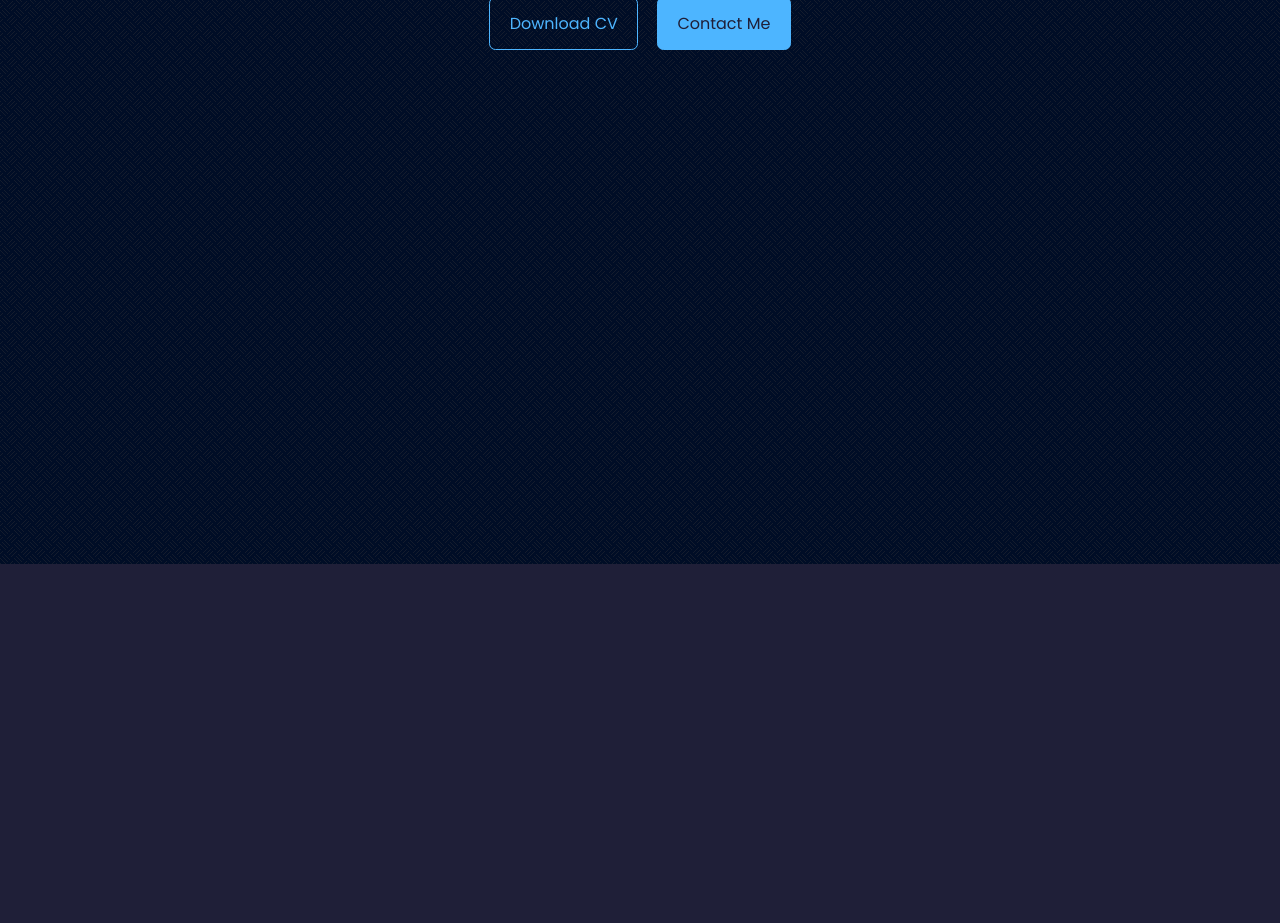
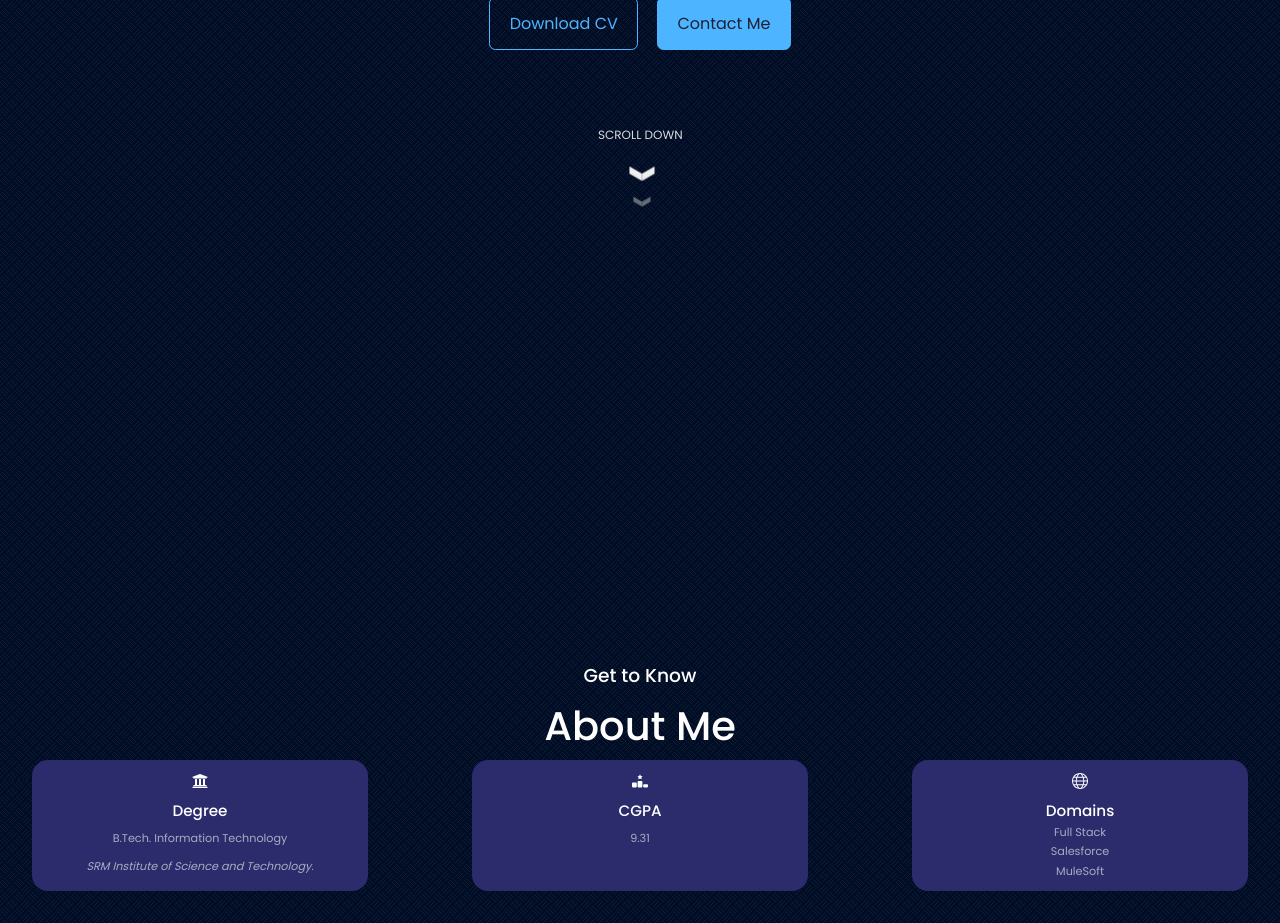
Before and after one commit to saiyam31098/saiyxm_portfolio, a React (Vite) app: page / in a window 1280 px wide. Shown: the part 300-1223 px from the top of the page. Before the commit the page ends 864 px from the top, so only its background shows below. Built offline with nearby package versions, Linux system fonts and the light colour scheme.

Commit message:
changes for about and scroll

```diff
--- a/package.json
+++ b/package.json
@@ -1,5 +1,5 @@
 {
-  "homepage" : "https://saiyam31098.github.io/saiyxm_portfolio/",
+  "homepage": "https://saiyam31098.github.io/saiyxm_portfolio/",
   "name": "saiyxm_portfolio",
   "private": true,
   "version": "0.0.0",
@@ -13,8 +13,10 @@
     "preview": "vite preview"
   },
   "dependencies": {
+    "@react-icons/all-files": "^4.1.0",
     "react": "^18.2.0",
-    "react-dom": "^18.2.0"
+    "react-dom": "^18.2.0",
+    "react-icons": "^5.0.1"
   },
   "devDependencies": {
     "@types/react": "^18.2.56",
--- a/src/App.tsx
+++ b/src/App.tsx
@@ -1,11 +1,13 @@
 import './App.css'
 import Header from '../src/components/header/header'
+import About from '../src/components/about/about'
 
 function App() {
   return   (
 
     <>
         <Header/>
+        <About/>
     </>
   )
 }
--- /dev/null
+++ b/src/components/about/about.css
@@ -0,0 +1,33 @@
+.about_content {
+
+}
+
+.about__cards {
+    display: grid;
+    grid-template-columns: repeat(3, 1fr);
+    gap: 6.5rem;
+}
+
+.about__card {
+    background: var(--color-bg-variant);
+    border: 1px solid transparent;
+    border-radius: 1rem;
+    padding: .6rem;
+    text-align: center;
+    transition: var(--transition);
+}
+
+.about__card:hover {
+    background: transparent;
+    border-color: var(--color-primary);
+    cursor: default;
+}
+
+.about__card h5 {
+    font-size: 0.95rem;
+}
+
+.about__card small {
+    font-size: .7rem;
+    color: var(--color-light);
+}
--- /dev/null
+++ b/src/components/about/about.tsx
@@ -0,0 +1,46 @@
+import './about.css';
+import { FaRankingStar } from "react-icons/fa6";
+import { FaUniversity } from "react-icons/fa";
+import { TfiWorld } from "react-icons/tfi";
+
+const About = () => {
+    return (
+        <section>
+            <h3>Get to Know</h3>
+            <h1>About Me</h1>
+
+            <div className='about__content'>
+                <div className='about__cards'>
+
+                    <article className='about__card'>
+                        <FaUniversity />
+                        <h5>Degree</h5>
+                        <small>B.Tech. Information Technology <br /><i>SRM Institute of Science and Technology.</i></small>
+                    </article>
+
+                    <article className='about__card'>
+                        <FaRankingStar />
+                        <h5>CGPA</h5>
+                        <small>9.31</small>
+                    </article>
+
+                    <article className='about__card'>
+                        <TfiWorld />
+                        <h5>Domains</h5>
+                        <small>
+                            <ul>
+                                <li>Full Stack</li>
+                                <li>Salesforce</li>
+                                <li>MuleSoft</li>
+                            </ul>
+                        </small>
+                    </article>
+
+                </div>
+            </div>
+
+        </section>
+    )
+}
+
+export default About
--- a/src/components/header/header.tsx
+++ b/src/components/header/header.tsx
@@ -1,5 +1,6 @@
 // import React from 'react';
 import Contact from './contact'
+import Scroll from '../scroll/scroll'
 import './header.css'
 
 const Header = () => {
@@ -10,6 +11,7 @@ const Header = () => {
                 <h1>Saiyam Jain</h1>
                 <h5 className="text-light">Software Engineer</h5>
                 <Contact/>
+                <Scroll />
             </div>
         </header>
     )
--- /dev/null
+++ b/src/components/scroll/scroll.css
@@ -0,0 +1,82 @@
+
+  .scroll__container {
+    width: 24px;
+    height: 24px;
+    margin: 0 auto;
+  }
+
+  .chevron {
+    position: absolute;
+    width: 28px;
+    height: 8px;
+    opacity: 0;
+    transform: scale3d(0.5, 0.5, 0.5);
+    animation: move 3s ease-out infinite;
+  }
+
+  .chevron:first-child {
+    animation: move 3s ease-out 1s infinite;
+  }
+
+  .chevron:nth-child(2) {
+    animation: move 3s ease-out 2s infinite;
+  }
+
+  .chevron:before,
+  .chevron:after {
+    content: ' ';
+    position: absolute;
+    top: 0;
+    height: 100%;
+    width: 51%;
+    background: #fff;
+  }
+
+  .chevron:before {
+    left: 0;
+    transform: skew(0deg, 30deg);
+  }
+
+  .chevron:after {
+    right: 0;
+    width: 50%;
+    transform: skew(0deg, -30deg);
+  }
+
+  @keyframes move {
+    25% {
+      opacity: 1;
+
+    }
+    33% {
+      opacity: 1;
+      transform: translateY(30px);
+    }
+    67% {
+      opacity: 1;
+      transform: translateY(40px);
+    }
+    100% {
+      opacity: 0;
+      transform: translateY(55px) scale3d(0.5, 0.5, 0.5);
+    }
+  }
+
+  .text {
+    display: block;
+    margin-top: 75px;
+    margin-left: -30px;
+    font-family: 'Poppins', sans-serif;
+    font-size: 12px;
+    color: #fff;
+    text-transform: uppercase;
+    white-space: nowrap;
+    opacity: .25;
+    animation: pulse 2s linear alternate infinite;
+  }
+
+  @keyframes pulse {
+    to {
+      opacity: 1;
+    }
+  }
--- /dev/null
+++ b/src/components/scroll/scroll.tsx
@@ -0,0 +1,14 @@
+import './scroll.css'
+
+const Scroll = () => {
+    return (
+        <div className = "scroll__container">
+            <span className ="text">Scroll down</span>
+            <div className = "chevron"></div>
+            <div className = "chevron"></div>
+            <div className = "chevron"></div>
+        </div>
+    )
+}
+
+export default Scroll
```
Also changed, not shown: 1 other file (tests, documents, lock files or other folders).
